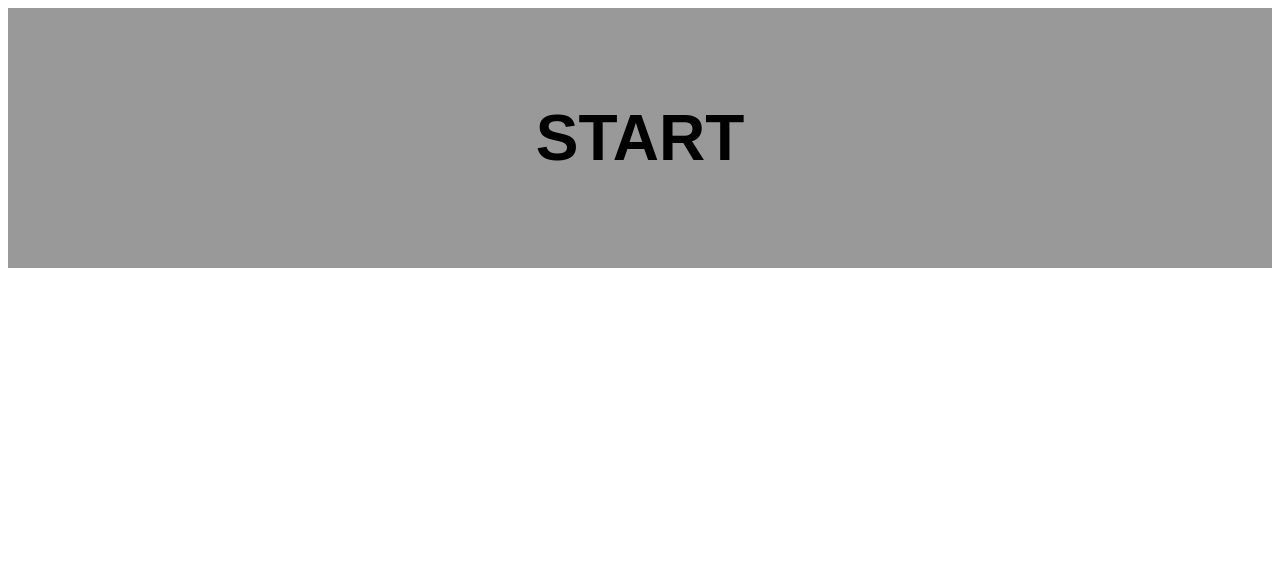
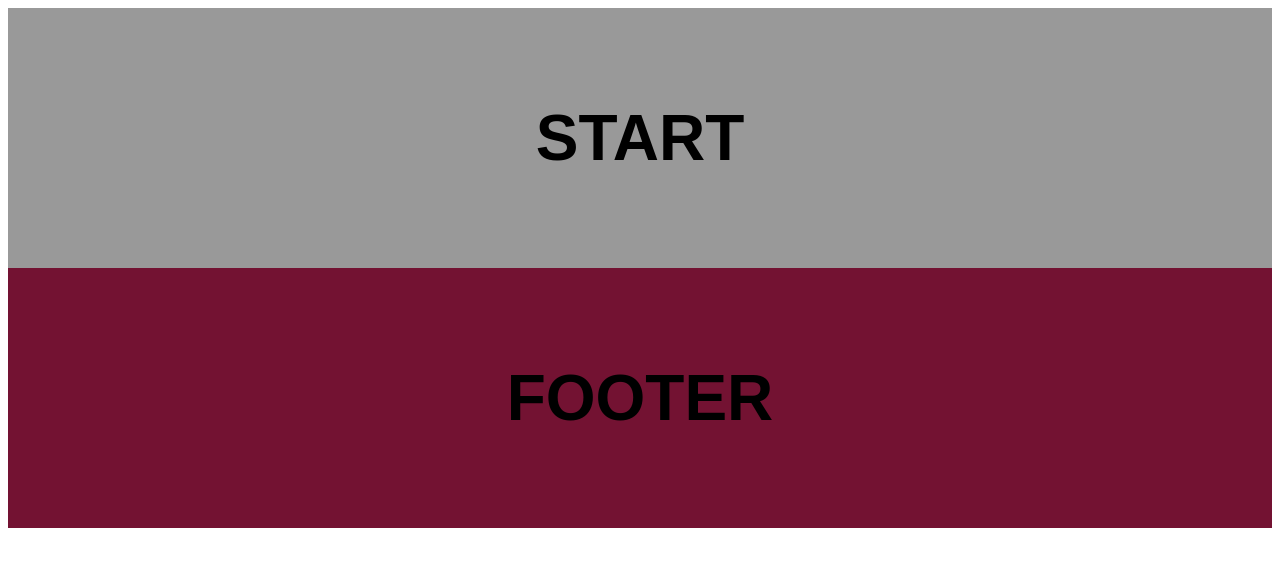
Before and after one commit to Street-Sport/mytest, a plain HTML site: page src/index.html in a window 1280 px wide. Drawn offline with Linux system fonts and the light colour scheme.

Commit message:
footer readyy

```diff
--- a/src/css/main.css
+++ b/src/css/main.css
@@ -5,3 +5,11 @@
   font-size: 32px;
   font-family: sans-serif;
 }
+
+.footer {
+  padding: 50px 100px;
+  text-align: center;
+  background-color: #731232;
+  font-size: 32px;
+  font-family: sans-serif;
+}
--- a/src/index.html
+++ b/src/index.html
@@ -13,5 +13,9 @@
     <h1>START</h1>
   </header>
 
+  <footer class="footer">
+    <h1>FOOTER</h1>
+  </footer>
+
 </body>
 </html>
```
